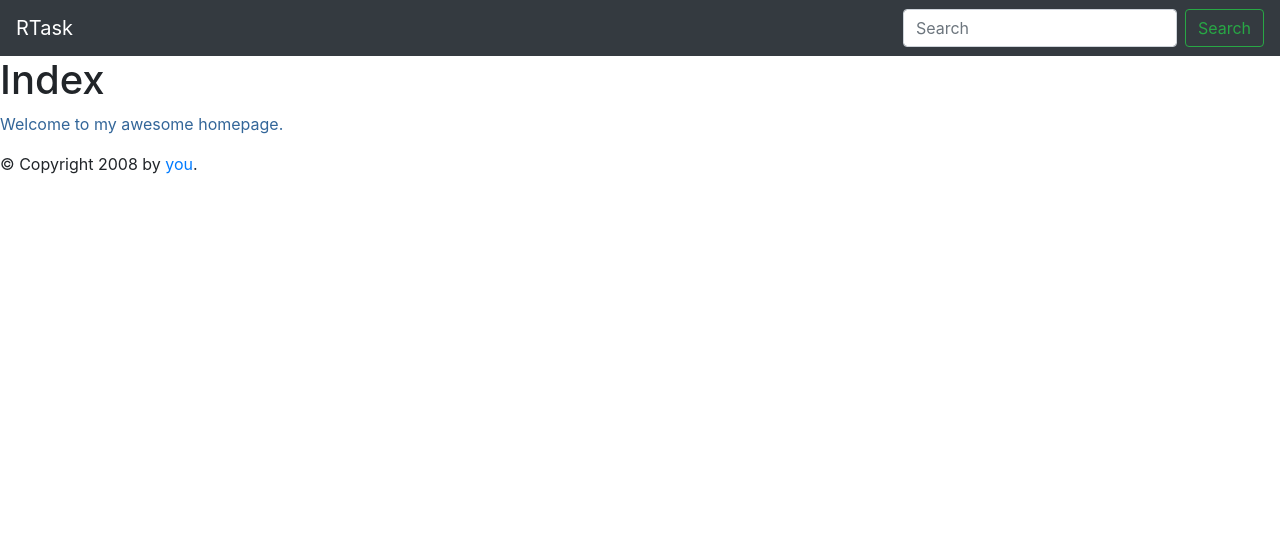
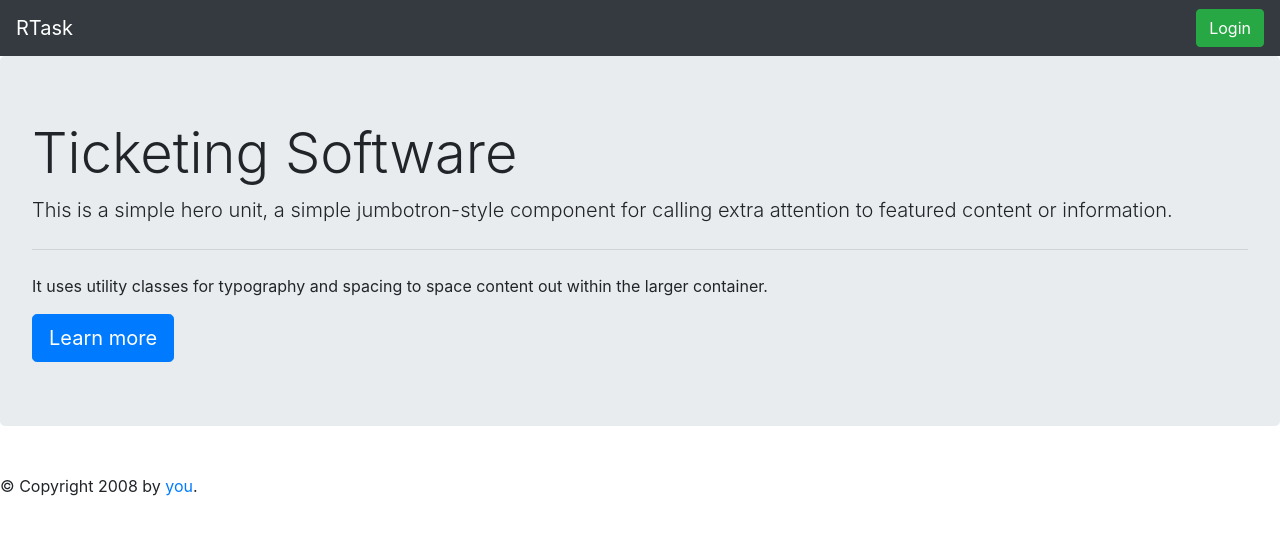
Before and after one commit to m-henderson/RTask, a Flask app: page / in a window 1280 px wide. Shown: the top 535 px of the page. Run offline with Flask 2, Linux system fonts and the light colour scheme; some libraries are stand-ins or nearby versions.

Commit message:
add hompage styling

```diff
--- a/static/style.css
+++ b/static/style.css
@@ -11,3 +11,7 @@ header {
 .navbar-brand {
     color: white !important;
 }
+
+.footer {
+    display: block;
+}
--- a/templates/base.html
+++ b/templates/base.html
@@ -18,15 +18,15 @@
         {% block header %}
         <nav class="navbar navbar-dark bg-dark">
             <a class="navbar-brand">RTask</a>
-            <form class="form-inline">
-                <input class="form-control mr-sm-2" type="search" placeholder="Search" aria-label="Search">
-                <button class="btn btn-outline-success my-2 my-sm-0" type="submit">Search</button>
-            </form>
+            <button class="btn btn-success my-2 my-sm-0" type="submit">Login</button>
         </nav>
         {% endblock %}
     </div>
-    <div id="content">{% block content %}{% endblock %}</div>
-    <div id="footer">
+    <div id="content">
+        {% block content %}
+        {% endblock %}
+    </div>
+    <div id="footer" class="footer mt-auto py-3">
         {% block footer %}
         &copy; Copyright 2008 by <a href="http://domain.invalid/">you</a>.
         {% endblock %}
--- a/templates/home.html
+++ b/templates/home.html
@@ -7,8 +7,11 @@
     </style>
 {% endblock %}
 {% block content %}
-    <h1>Index</h1>
-    <p class="important">
-      Welcome to my awesome homepage.
-    </p>
+    <div class="jumbotron">
+        <h1 class="display-4">Ticketing Software</h1>
+        <p class="lead">This is a simple hero unit, a simple jumbotron-style component for calling extra attention to featured content or information.</p>
+        <hr class="my-4">
+        <p>It uses utility classes for typography and spacing to space content out within the larger container.</p>
+        <a class="btn btn-primary btn-lg" href="#" role="button">Learn more</a>
+    </div>
 {% endblock %}
```
